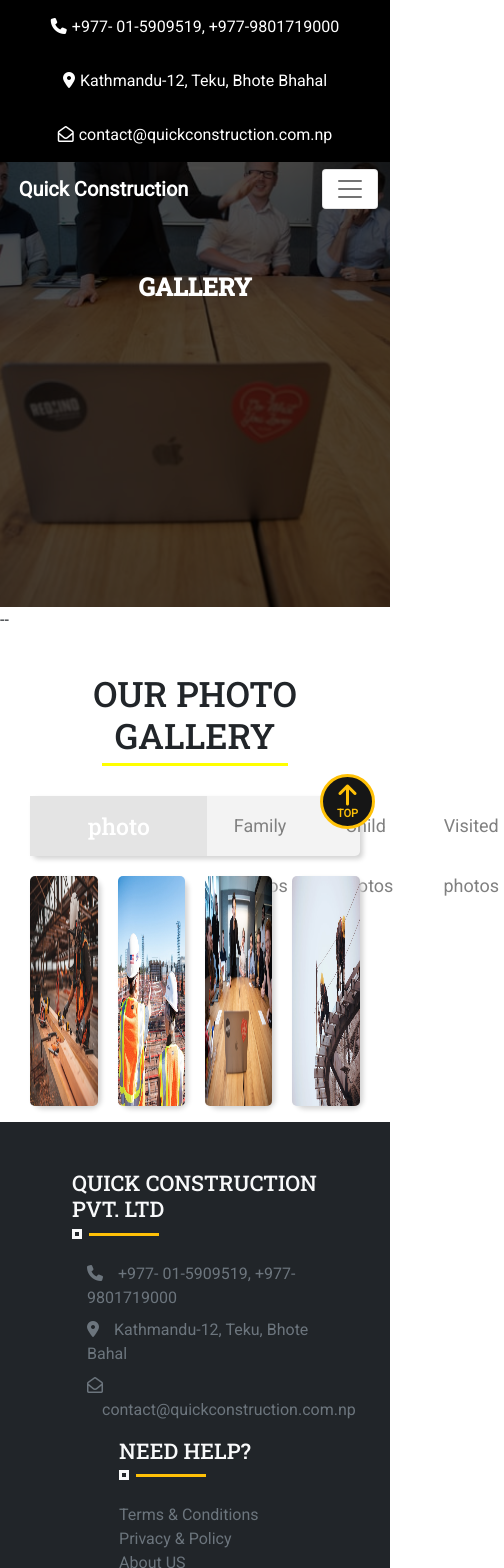
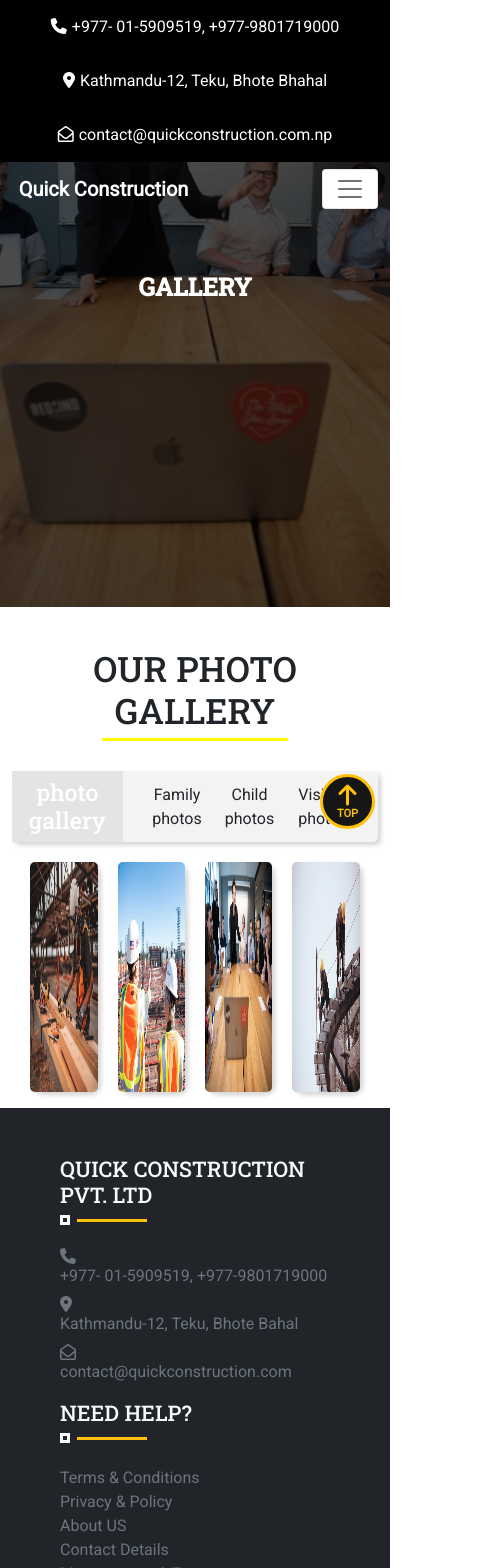
Before and after one commit to BhavaniAnu/QCorporate, an Angular app: page /gallery in a window 390 px wide. Shown: the top 1568 px of the page, 504 px wide, since content can reach past the window. Built offline with nearby package versions, Linux system fonts and the light colour scheme.

Commit message:
css change

```diff
--- a/src/app/common/components/footer/footer.component.html
+++ b/src/app/common/components/footer/footer.component.html
@@ -2,7 +2,7 @@
   <div class="container">
     <div class="col-md-12">
       <div class="row quick-foot m-0 px-5">
-        <div class="col-md-5 col-sm-6">
+        <div class="col-md-5 col-sm-6 p-0">
           <h4 class="contact m-0 text-uppercase">
             Quick Construction Pvt. Ltd
           </h4>
@@ -25,7 +25,7 @@
                     deleniti harum, facere similique consectetur.
                   </p>
                 </div> -->
-          <div class="py-3 text-muted icon">
+          <div class="py-3 text-muted icon-1">
             <div>
               <i class="fa fa-phone" aria-hidden="true"></i>
               <span class="icon">+977- 01-5909519, +977-9801719000</span>
@@ -36,12 +36,12 @@
             </div>
             <div>
               <i class="far fa-envelope-open"></i>
-              <span class="icon">contact@quickconstruction.com.np</span>
+              <span class="icon">contact@quickconstruction.com</span>
             </div>
           </div>
         </div>
         <div
-          class="col-md-4 col-sm-6 d-flex justify-content-center justify-content-sm-start"
+          class="col-md-4 col-sm-6 d-flex justify-content-center justify-content-sm-start help p-0"
         >
           <div>
             <h4 class="contact m-0 text-uppercase">Need Help?</h4>
@@ -62,7 +62,7 @@
           </div>
         </div>
         <div
-          class="col-md-3 col-sm-6 d-flex justify-content-center justify-content-sm-start footer-links"
+          class="col-md-3 col-sm-6 d-flex justify-content-center justify-content-sm-start footer-links p-0"
         >
           <div>
             <h4 class="contact m-0 text-uppercase">Follow Us</h4>
--- a/src/app/common/components/footer/footer.component.scss
+++ b/src/app/common/components/footer/footer.component.scss
@@ -297,3 +297,17 @@ img {
   -webkit-border-radius: 50%;
   border-radius: 50%;
 }
+@media (max-width: 575.98px) {
+  .icon-1{
+    i{
+      display: block;
+    }
+    .icon{
+      padding: 0;
+    }
+  }
+  .help{
+    justify-content: flex-start !important;
+  }
+
+ }
--- a/src/app/modules/about-us/about-us.component.html
+++ b/src/app/modules/about-us/about-us.component.html
@@ -1,8 +1,10 @@
+<div class="col-md-12 p-0">
+  <div>
     <div class="page-header p-5 overlay-wraper header-1" data-parallax="true">
       <div class="overlay-main bg-black opacity-07"></div>
-  <div class="container p-5 p-lg-0 pt-lg-5">
+      <div class="container p-5 pa-0 p-lg-0 pt-lg-5">
         <div class="motto text-center">
-      <h2 class="p-5 m-5 fw-bolder text-white">About Us</h2>
+          <h2 class="p-5 pa-0 m-5 fw-bolder text-white">About Us</h2>
         </div>
       </div>
     </div>
@@ -272,3 +274,5 @@
         </div>
       </div>
     </div>
+  </div>
+</div>
--- a/src/app/modules/about-us/about-us.component.scss
+++ b/src/app/modules/about-us/about-us.component.scss
@@ -1,3 +1,4 @@
+
 .page-header {
   background-image: url("../../../assets/construction-2.jpg");
   height: 70vh;
@@ -48,3 +49,16 @@
 }.card-body::-webkit-scrollbar{
   width: 3px !important;
 }
+@media (max-width: 575.98px) {
+  .pa-0{
+    padding: 0px !important;
+  }
+  .page-header{
+    margin-top: 100px;
+  }
+  .motto{
+    display: flex;
+    align-items: center;
+    height: 250px;
+  }
+}
--- a/src/app/modules/gallery/gallery.component.html
+++ b/src/app/modules/gallery/gallery.component.html
@@ -6,22 +6,97 @@
       </div>
     </div>
   </div>
---<div class="col-md-12 col-sm-12 col-xs-12 col-xl-12 p-0 photo my-3">
+<div class="col-md-12 col-sm-12 col-xs-12 col-xl-12 p-0 photo my-3">
     <!-- <input type="radio" name="photos" id="check1" checked>  -->
     <input type="radio" name="photos" id="check2" checked>
     <input type="radio" name="photos" id="check3">
     <input type="radio" name="photos" id="check4">
     <div class="container">
         <h1>OUR PHOTO GALLERY</h1>
+        <div class="col-md-12 col-sm-12 col-12 p-0">
+            <div >
                 <div class="top-content">
-            <h3>
+                    <div class="col-md-3 p-0">
+                        <h3 class="py-2">
                             photo gallery
                         </h3>
+                    </div>
+                    <div class="col-md-9 p-0 px-3">
+                        <div class="d-flex justify-content-between">
                             <!-- <label for="check1">All photos</label> -->
                             <label for="check2">Family photos</label>
                             <label for="check3">Child photos</label>
                             <label for="check4">Visited photos</label>
                         </div>
+                    </div>
+                </div>
+            </div>
+        </div>
+        <!-- <div class="col-md-12 p-0">
+                <div class="row m-0 photo-gallery">
+                    <div class="col-md-3 p-0">
+                        <div class="pic place">
+                            <img src="../../../assets/construction-1.jpg">
+                        </div>
+                    </div>
+                    <div class="col-md-3 p-0">
+                        <div class="pic child">
+                            <img src="../../../assets/construction-5.jpg">
+                        </div>
+                    </div>
+                    <div class="col-md-3 p-0">
+                        <div class="pic family">
+                            <img src="../../../assets/construction-4.jpg">
+                        </div>
+                    </div>
+                    <div class="col-md-3 p-0">
+                        <div class="pic place">
+                            <img src="../../../assets/construction-3.jpg">
+                        </div>
+                    </div>
+                    <div class="col-md-3 p-0">
+                        <div class="pic child">
+                            <img src="../../../assets/construction-2.jpg">
+                        </div>
+                    </div>
+                    <div class="col-md-3 p-0">
+                        <div class="pic family">
+                            <img src="../../../assets/contact-2.jpg">
+                        </div>
+                    </div>
+                    <div class="col-md-3 p-0">
+                        <div class="pic place">
+                            <img src="../../../assets/contact-1.jpg">
+                        </div>
+                    </div>
+                    <div class="col-md-3 p-0">
+                        <div class="pic child">
+                            <img src="../../../assets/construction-6.jpg">
+                        </div>
+                    </div>
+                    <div class="col-md-3 p-0">
+                        <div class="pic family">
+                            <img src="../../../assets/construction-5.jpg">
+                        </div>
+                    </div>
+                    <div class="col-md-3 p-0">
+                        <div class="pic place">
+                            <img src="../../../assets/construction-4.jpg">
+                        </div>
+                    </div>
+                    <div class="col-md-3 p-0">
+                        <div class="pic child">
+                            <img src="../../../assets/construction-3.jpg">
+                        </div>
+                    </div>
+                    <div class="col-md-3 p-0">
+                        <div class="pic family">
+                            <img src="../../../assets/construction-2.jpg">
+                        </div>
+                    </div>
+                </div>
+
+        </div> -->
         <div class="photo-gallery">
             <div class="pic place">
                 <img src="../../../assets/construction-1.jpg">
--- a/src/app/modules/gallery/gallery.component.scss
+++ b/src/app/modules/gallery/gallery.component.scss
@@ -40,37 +40,38 @@ h1,h2,h3{
             animation: animate 4s linear infinite;
         }
     }
-    h3{
-        height: 100%;
-        background-color: rgb(228, 228, 228);
-        line-height: 60px;
-        padding: 0px 50px;
-        color: white;
-    }
     .top-content{
         background-color: rgb(243,243,243);
         border-radius: 5px;
         box-shadow: 3px 3px 5px lightgray;
-        width: 90%;
+        width: 100%;
+        height: 100% !important;
         margin: 0 auto 20px auto;
         height: 60px;
         display: flex;
         align-items: center;
-    }
-    label{
-        display: inline-block;
-        height: 100%;
-        padding: 0 5px;
-        margin: 0 20px;
-        line-height: 60px;
-        font-size: 18px;
-        color: gray;
-        cursor: pointer;
-        transition: color .5s;
-        &:hover{
-            color: black;
+        h3{
+            // height: 100%;
+            background-color: rgb(228, 228, 228);
+            // line-height: 60px;
+            // padding: 0px 50px;
+            color: white;
         }
     }
+    // label{
+    //     display: inline-block;
+    //     height: 100%;
+    //     padding: 0 5px;
+    //     margin: 0 20px;
+    //     line-height: 60px;
+    //     font-size: 18px;
+    //     color: gray;
+    //     cursor: pointer;
+    //     transition: color .5s;
+    //     &:hover{
+    //         color: black;
+    //     }
+    // }
     .photo-gallery{
         width: 90%;
         margin: auto;
```
Lines whose indentation alone changed are shown as unchanged.
